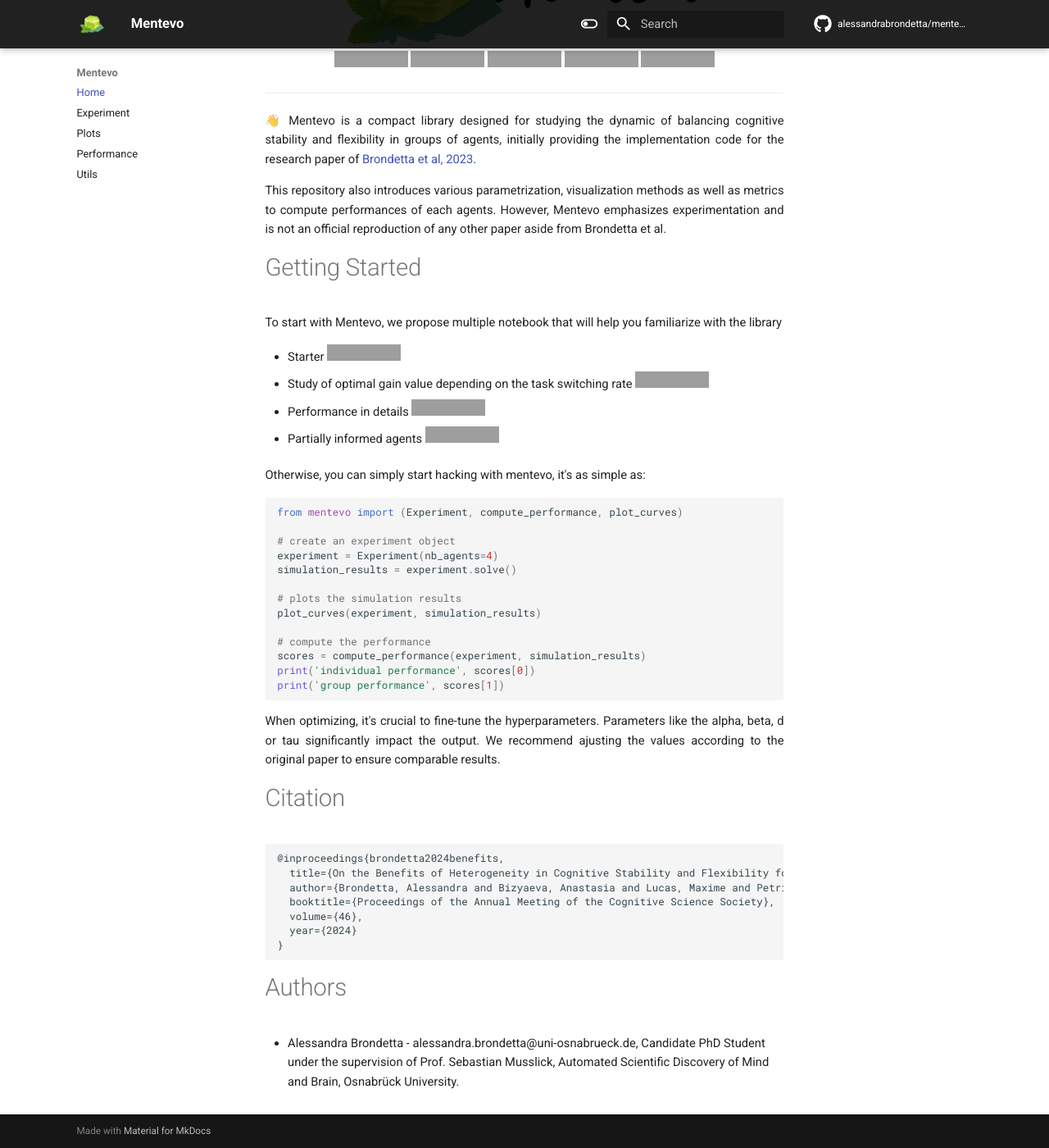
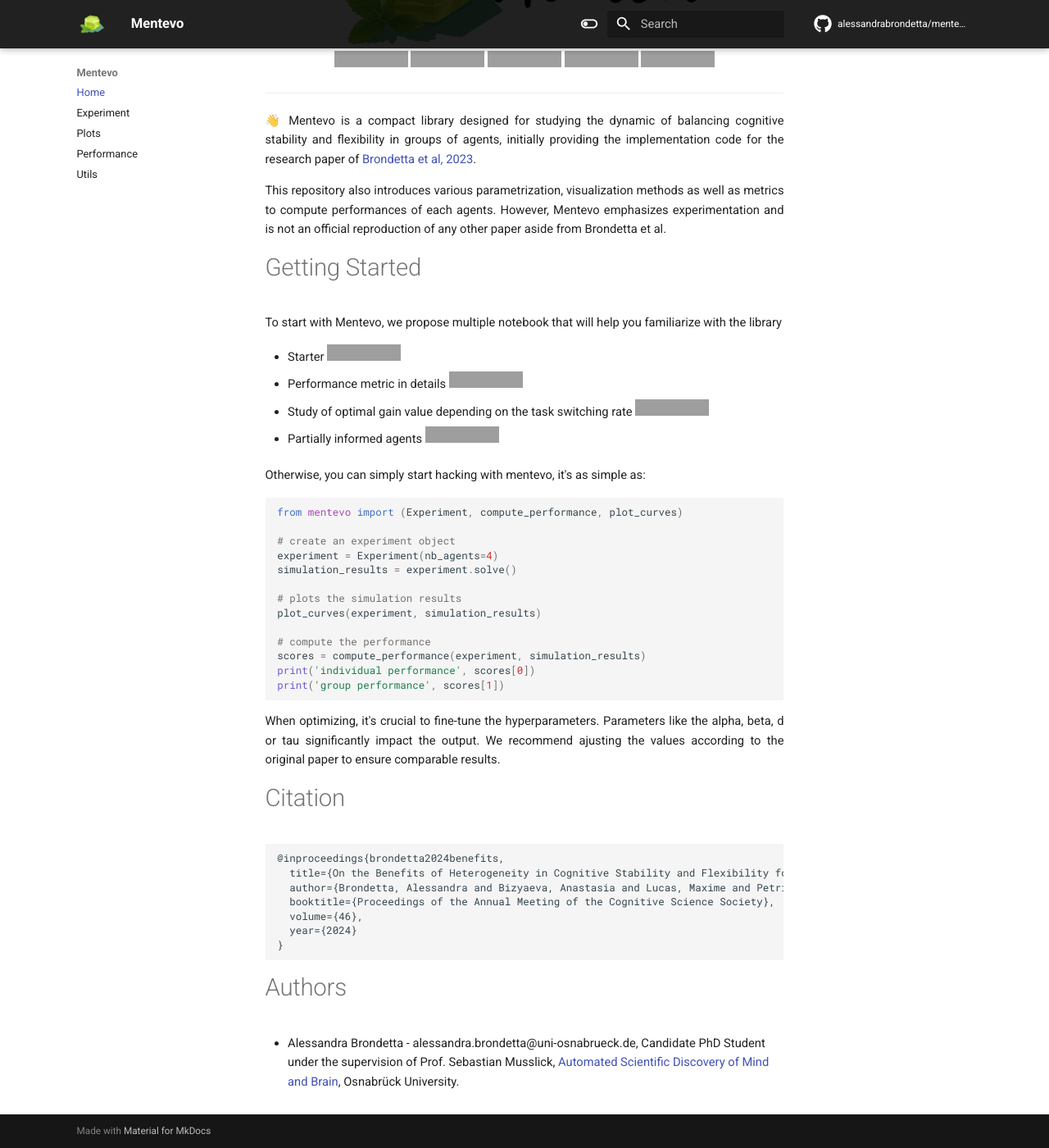
Before and after one commit to alessandrabrondetta/Mentevo, an MkDocs documentation site: the page built from docs/index.md, in a window 1280 px wide and 1400 px high, scrolled down 199 px, cut to the strip 0-1400 px from the top of the window. Shown: the whole strip at 82% size. Built offline with MkDocs 1.6.1 and Material for MkDocs 9.7.7, drawn with Linux system fonts in a browser that asks for light colours; comment, search, counter and statistics services are not loaded; grey boxes are pictures that could not be loaded.

Commit message:
add link for the notebooks in the docs and add link of AER group on readme and docs

```diff
--- a/docs/index.md
+++ b/docs/index.md
@@ -32,10 +32,10 @@
 To start with Mentevo, we propose multiple notebook that will help you familiarize with the library
 
 
-- Starter [![Open](https://img.shields.io/badge/Starter-Notebook-green?style=flat&logo=jupyter)](notebooks/starter.ipynb)
-- Study of optimal gain value depending on the task switching rate [![Open](https://img.shields.io/badge/Starter-Notebook-green?style=flat&logo=jupyter)](notebooks/optimal_g_homogenous.ipynb)
-- Performance in details [![Open](https://img.shields.io/badge/Starter-Notebook-green?style=flat&logo=jupyter)](notebooks/performance.ipynb)
-- Partially informed agents [![Open](https://img.shields.io/badge/Starter-Notebook-green?style=flat&logo=jupyter)](notebooks/partial_informed.ipynb)
+- Starter [![Open](https://img.shields.io/badge/Starter-Notebook-green?style=flat&logo=jupyter)](https://github.com/alessandrabrondetta/Mentevo/blob/main/notebooks/starter.ipynb)
+- Performance metric in details [![Open](https://img.shields.io/badge/Starter-Notebook-green?style=flat&logo=jupyter)](https://github.com/alessandrabrondetta/Mentevo/blob/main/notebooks/performance_metric.ipynb)
+- Study of optimal gain value depending on the task switching rate [![Open](https://img.shields.io/badge/Starter-Notebook-green?style=flat&logo=jupyter)](https://github.com/alessandrabrondetta/Mentevo/blob/main/notebooks/optimal_g_homogenous.ipynb)
+- Partially informed agents [![Open](https://img.shields.io/badge/Starter-Notebook-green?style=flat&logo=jupyter)](https://github.com/alessandrabrondetta/Mentevo/blob/main/notebooks/partial_informed.ipynb)
 
 
 Otherwise, you can simply start hacking with mentevo, it's as simple as:
@@ -72,4 +72,4 @@
 
 # Authors
 
-- Alessandra Brondetta - alessandra.brondetta@uni-osnabrueck.de, Candidate PhD Student under the supervision of Prof. Sebastian Musslick, Automated Scientific Discovery of Mind and Brain, Osnabrück University.
+- Alessandra Brondetta - alessandra.brondetta@uni-osnabrueck.de, Candidate PhD Student under the supervision of Prof. Sebastian Musslick, [Automated Scientific Discovery of Mind and Brain](https://musslick.github.io/AER_website/), Osnabrück University.
```
Also changed, not shown: README.md (+2 -2 lines).
